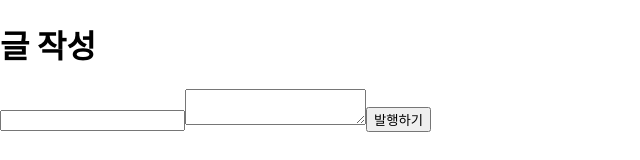
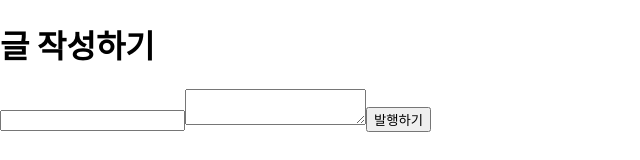
Before and after one commit to seungyyy/blog.techhtml.com-client, a Next.js app: page /write in a window 1280 px wide. Shown: the top 160 px of the page, without its empty margins (0-640 px from the left). Built offline with nearby package versions, Linux system fonts and the light colour scheme.

Commit message:
✨ Markdown Editor 초안 개발

```diff
--- a/src/pages/write/index.tsx
+++ b/src/pages/write/index.tsx
@@ -16,7 +16,7 @@ const WritePage:NextPage = () => {
 
   return (
     <div>
-      <h1>글 작성</h1>
+      <h1>글 작성하기</h1>
       <form>
         <input type="text" onChange={handleTitleChange} value={title} />
         <textarea onChange={handleTextAreaChange} value={post} />
```
